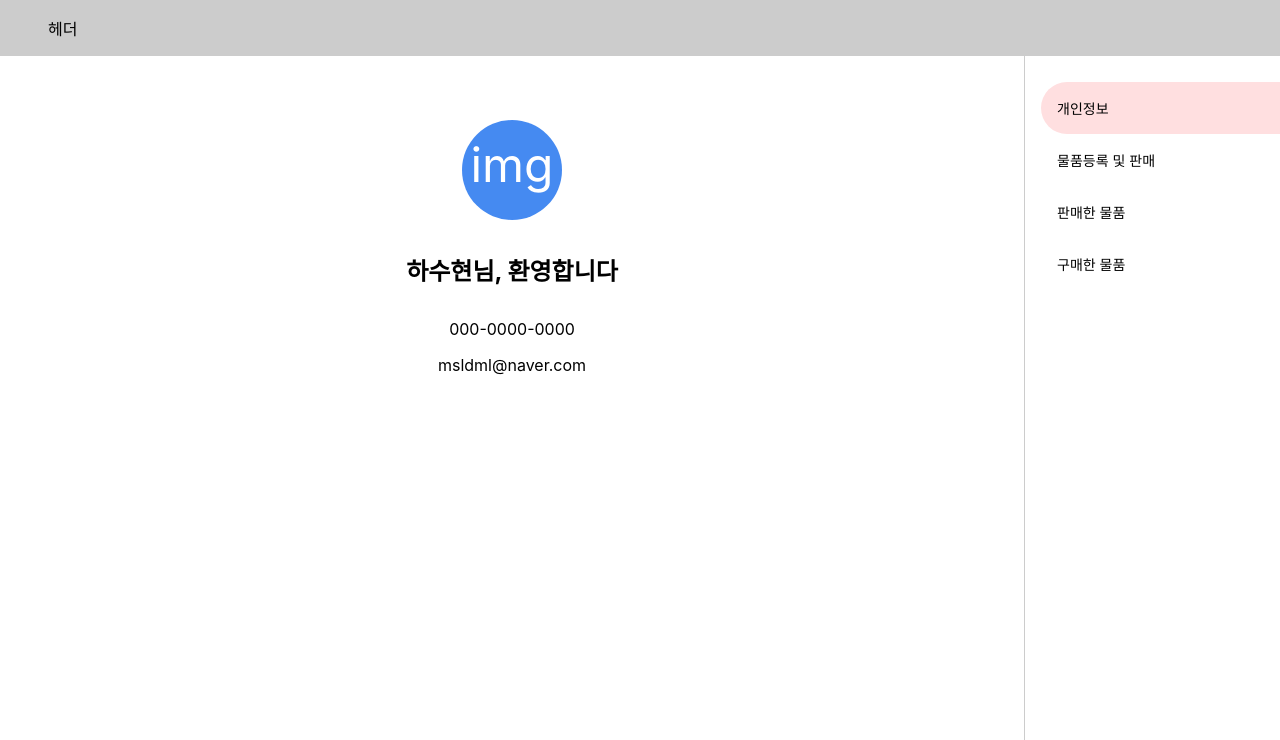
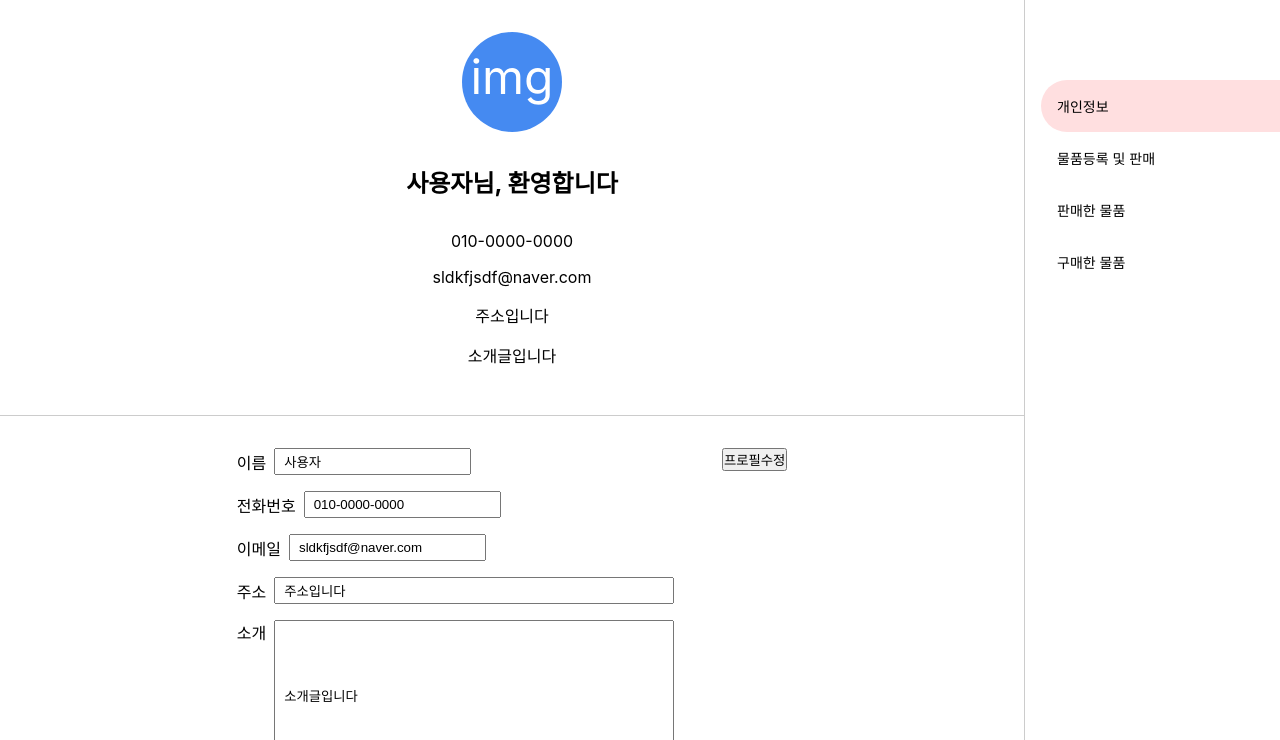
Before and after one commit to 08month-team-project/2st-shopping-mall-FE, a React (Create React App) app: page /user in a window 1280 px wide. Shown: the top 740 px of the page. Built offline with nearby package versions, Linux system fonts and the light colour scheme.

Commit message:
✨Feat: 유저프로필 수정기능

```diff
--- a/src/components/mainHeader/MainHeader.jsx
+++ /dev/null
@@ -1,13 +0,0 @@
-import React from "react";
-import styled from "styled-components";
-
-const MainHeader = () => {
-  return <Header>헤더</Header>;
-};
-
-export default MainHeader;
-
-const Header = styled.header`
-  padding: 1rem 3rem;
-  background-color: #ccc;
-`;
--- a/src/components/userProfile/Profile.jsx
+++ b/src/components/userProfile/Profile.jsx
@@ -1,15 +1,99 @@
-import React from "react";
+import React, { useState } from "react";
 import styled from "styled-components";
 
 const Profile = () => {
+  const [userInfo, setUserInfo] = useState({
+    name: "사용자",
+    phone: "010-0000-0000",
+    email: "sldkfjsdf@naver.com",
+    address: "주소입니다",
+    intro: "소개글입니다",
+  });
+  const [inputValues, setInputValues] = useState({ ...userInfo });
+
+  const changeInputValue = (e) => {
+    const { id, value } = e.target;
+    setInputValues((prev) => ({
+      ...prev,
+      [id]: value,
+    }));
+  };
+
+  const handleModify = () => {
+    setUserInfo(inputValues);
+  };
+
   return (
     <Wrapper>
       <UserInfo>
         <Img>img</Img>
-        <Name>하수현님, 환영합니다</Name>
-        <Text>000-0000-0000</Text>
-        <Text>msldml@naver.com</Text>
+        <Title>{userInfo.name}님, 환영합니다</Title>
+        <Text>{userInfo.phone}</Text>
+        <Text>{userInfo.email}</Text>
+        <Text>{userInfo.address}</Text>
+        <Text>{userInfo.intro}</Text>
       </UserInfo>
+
+      <InfoWarpper>
+        <ModiInfoBox>
+          <InfoBox>
+            <InfoText>
+              <Label htmlFor="name">이름</Label>
+              <Input
+                id="name"
+                type="text"
+                value={inputValues.name}
+                onChange={changeInputValue}
+              />
+            </InfoText>
+          </InfoBox>
+          <InfoBox>
+            <InfoText>
+              <Label htmlFor="phone">전화번호</Label>
+              <Input
+                id="phone"
+                type="tel"
+                value={inputValues.phone}
+                onChange={changeInputValue}
+              />
+            </InfoText>
+          </InfoBox>
+          <InfoBox>
+            <InfoText>
+              <Label htmlFor="email">이메일</Label>
+              <Input
+                id="email"
+                type="email"
+                value={inputValues.email}
+                onChange={changeInputValue}
+              />
+            </InfoText>
+          </InfoBox>
+          <InfoBox>
+            <InfoText>
+              <Label htmlFor="address">주소</Label>
+              <InputAddress
+                id="address"
+                type="text"
+                value={inputValues.address}
+                onChange={changeInputValue}
+              />
+            </InfoText>
+          </InfoBox>
+          <InfoBoxIntro>
+            <InfoTextIntro>
+              <Label htmlFor="intro">소개</Label>
+              <InputIntro
+                id="intro"
+                type="text"
+                value={inputValues.intro}
+                onChange={changeInputValue}
+              />
+            </InfoTextIntro>
+          </InfoBoxIntro>
+        </ModiInfoBox>
+        <ModifyBtn onClick={handleModify}>프로필수정</ModifyBtn>
+      </InfoWarpper>
     </Wrapper>
   );
 };
@@ -19,13 +103,13 @@ export default Profile;
 // style
 const Wrapper = styled.div`
   width: 80vw;
-  padding-top: 4rem;
-  float: left;
 `;
 const UserInfo = styled.div`
-  width: 50vw;
+  width: 100%;
+  padding: 2rem;
   margin: auto;
   text-align: center;
+  border-bottom: 1px solid #ccc;
 `;
 const Img = styled.div`
   margin: auto;
@@ -38,10 +122,52 @@ const Img = styled.div`
   text-align: center;
   line-height: 90px;
 `;
-const Name = styled.h2`
+const Title = styled.h2`
   margin: 2rem 0;
 `;
 const Text = styled.p`
   margin-bottom: 1rem;
 `;
-const ModifyBtn = styled.button``;
+
+const InfoWarpper = styled.div`
+  margin: auto;
+  width: 60%;
+  padding: 2rem;
+  display: flex;
+  justify-content: space-between;
+`;
+const ModiInfoBox = styled.div``;
+const InfoBox = styled.div`
+  display: flex;
+  align-items: center;
+  justify-content: space-between;
+  margin-bottom: 1rem;
+`;
+const InfoBoxIntro = styled(InfoBox)`
+  align-items: flex-start;
+`;
+const InfoText = styled.div`
+  display: flex;
+  align-items: center;
+`;
+const InfoTextIntro = styled(InfoText)`
+  align-items: flex-start;
+`;
+const Label = styled.label``;
+const Input = styled.input`
+  padding: 0.25rem 0.5rem;
+  margin: 0 0.5rem;
+`;
+const InputAddress = styled(Input)`
+  width: 400px;
+`;
+const InputIntro = styled(Input)`
+  width: 400px;
+  height: 150px;
+`;
+
+const ModifyBtn = styled.button`
+  display: block;
+  width: fit-content;
+  height: fit-content;
+`;
--- a/src/components/userProfile/UserNav.jsx
+++ b/src/components/userProfile/UserNav.jsx
@@ -4,7 +4,6 @@ import styled from "styled-components";
 
 const UserNav = () => {
   return (
-    <>
     <Nav>
       <Ul>
         <Li>
@@ -23,7 +22,6 @@ const UserNav = () => {
         </Li>
       </Ul>
     </Nav>
-    </>
   );
 };
 
@@ -33,12 +31,12 @@ export default UserNav;
 const Nav = styled.nav`
   width: 20vw;
   height: 100vh;
-  padding: 2rem 0 2rem 1rem;
+  padding: 5rem 0 2rem 1rem;
   position: fixed;
-  top: 50px;
+  top: 0;
   right: 0;
-  z-index: 98;
   border-left: 1px solid #ccc;
+  background-color: #fff;
 `;
 const Ul = styled.ul`
   width: 100%;
--- a/src/pages/Buying.jsx
+++ b/src/pages/Buying.jsx
@@ -1,7 +1,12 @@
 import React from "react";
+import styled from "styled-components";
 
 const Buying = () => {
-  return <div>Buying</div>;
+  return (
+    <>
+      <div>Buying</div>
+    </>
+  );
 };
 
 export default Buying;
--- a/src/pages/Register.jsx
+++ b/src/pages/Register.jsx
@@ -1,7 +1,12 @@
 import React from "react";
+import styled from "styled-components";
 
 const Register = () => {
-  return <div>Register</div>;
+  return (
+    <>
+      <div>Register</div>
+    </>
+  );
 };
 
 export default Register;
--- a/src/pages/Selling.jsx
+++ b/src/pages/Selling.jsx
@@ -1,7 +1,12 @@
 import React from "react";
+import styled from "styled-components";
 
 const Selling = () => {
-  return <div>Selling</div>;
+  return (
+    <>
+      <div>Selling</div>
+    </>
+  );
 };
 
 export default Selling;
--- a/src/shared/Router.js
+++ b/src/shared/Router.js
@@ -6,12 +6,10 @@ import Profile from "../components/userProfile/Profile";
 import Register from "../pages/Register";
 import Selling from "../pages/Selling";
 import Buying from "../pages/Buying";
-import MainHeader from "../components/mainHeader/MainHeader";
 
 const Router = () => {
   return (
     <BrowserRouter>
-      <MainHeader />
       <Routes>
         <Route path="/" element={<Home />} />
         <Route path="user" element={<User />}>
```
Lines whose indentation alone changed are shown as unchanged.
